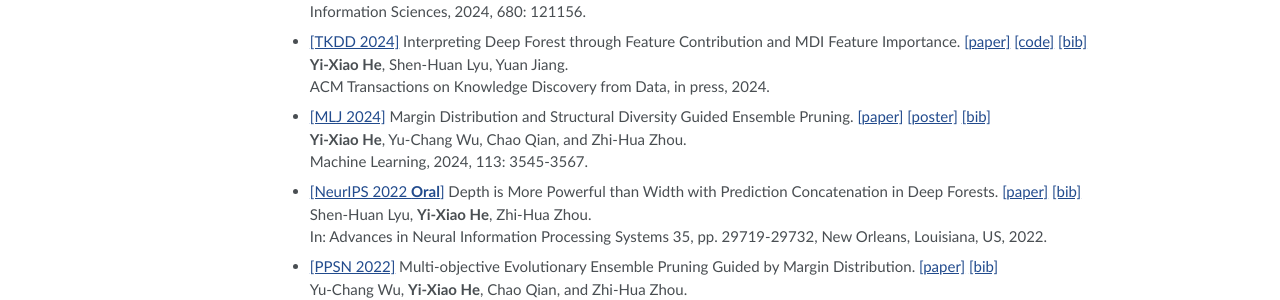
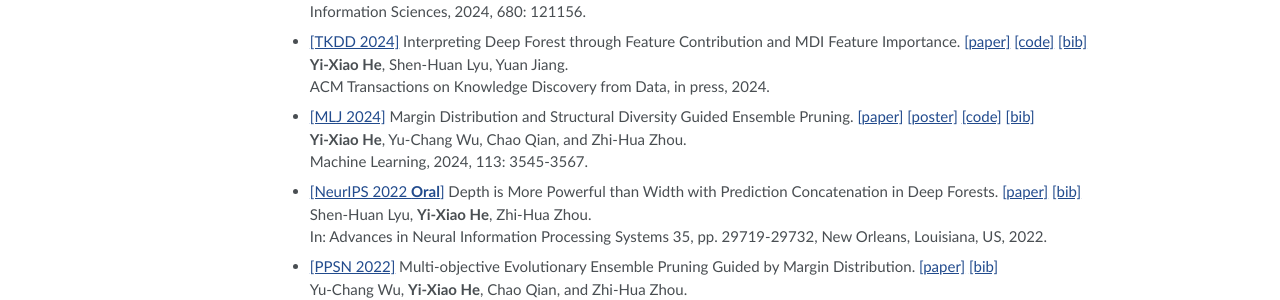
Before and after one commit to heyixiao14/heyixiao14.github.io, a Jekyll site: the page built from _pages/about.md, in a window 1280 px wide and 1286 px high. Shown: the part 632-932 px from the top of the window. Built offline with Jekyll 4.4.1, drawn with Linux system fonts in a browser that asks for light colours.

Commit message:
Update about.md

```diff
--- a/_pages/about.md
+++ b/_pages/about.md
@@ -44,7 +44,7 @@ Information Sciences, 2024, 680: 121156. -->
 **Yi-Xiao He**, Shen-Huan Lyu, Yuan Jiang.<br>
 ACM Transactions on Knowledge Discovery from Data, in press, 2024.
 
-- [[MLJ 2024]](https://link.springer.com/article/10.1007/s10994-023-06429-3) Margin Distribution and Structural Diversity Guided Ensemble Pruning. [[paper]](papers/he2024margin.pdf) [[poster]](papers/he2024margin_poster.pdf) [[bib]](papers/he2024margin.html) <br>
+- [[MLJ 2024]](https://link.springer.com/article/10.1007/s10994-023-06429-3) Margin Distribution and Structural Diversity Guided Ensemble Pruning. [[paper]](papers/he2024margin.pdf) [[poster]](papers/he2024margin_poster.pdf) [[code]](https://github.com/heyixiao14/DEP-code) [[bib]](papers/he2024margin.html) <br>
 **Yi-Xiao He**, Yu-Chang Wu, Chao Qian, and Zhi-Hua Zhou.<br>
 Machine Learning, 2024, 113: 3545-3567.
 
```
